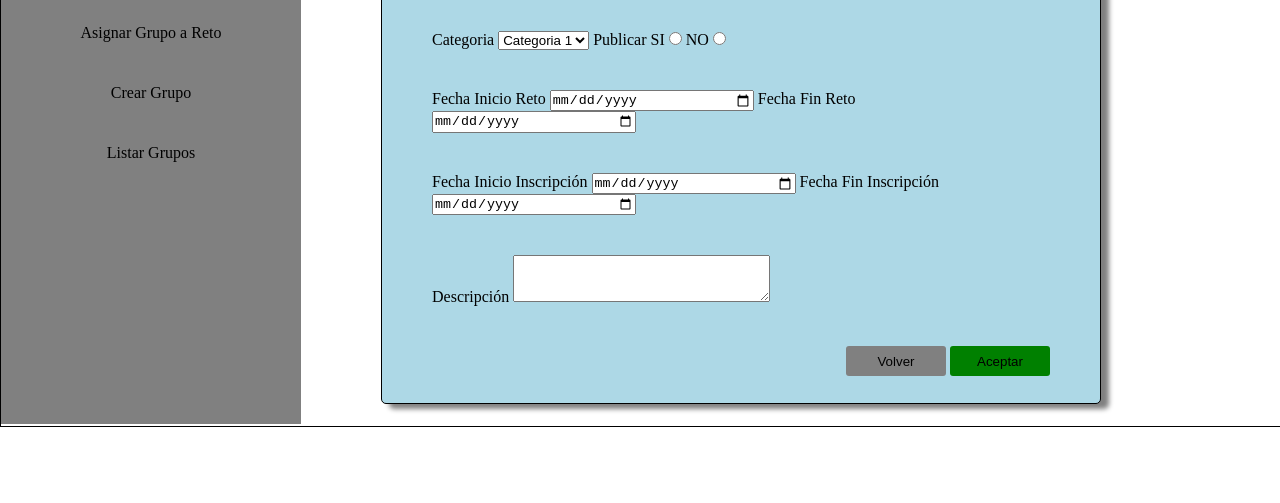
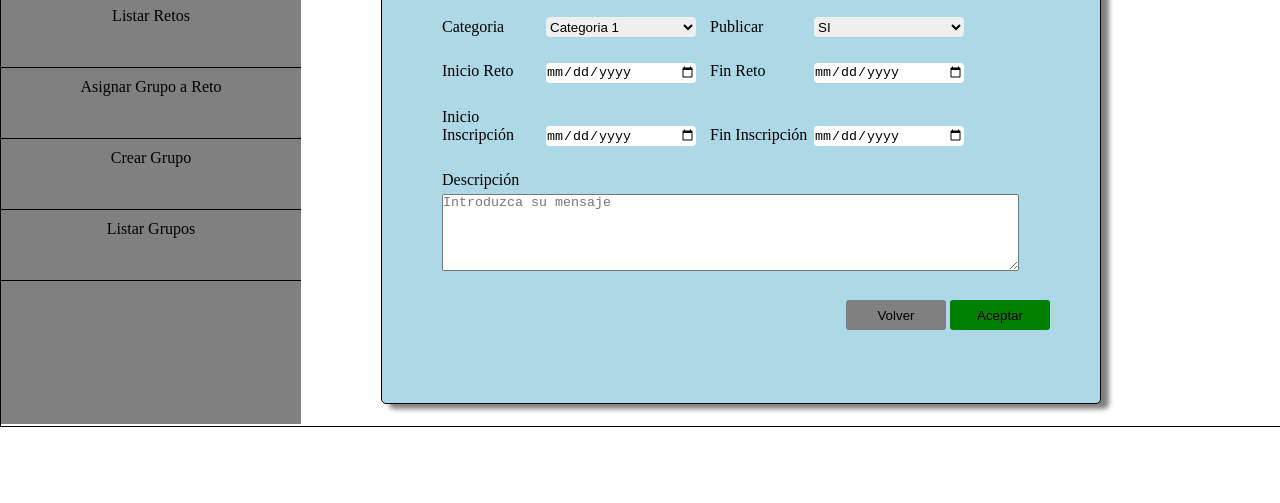
Before and after one commit to MiguelHidalgoCastro/diwretos, a plain HTML site: page index.html in a window 1280 px wide. Shown: the part 297-800 px from the top of the page. Drawn offline with Linux system fonts and the light colour scheme.

Commit message:
casi terminada en pixeles

```diff
--- a/css/styles.css
+++ b/css/styles.css
@@ -34,7 +34,7 @@ nav ul li {
 
 nav ul li a {
     display: block;
-    color: black;
+    color: white;
     text-align: center;
     padding: 14px 16px;
     text-decoration: none;
@@ -50,11 +50,12 @@ nav ul li a {
 
 .sesion {}
 
-/* Change the link color to #111 (black) on hover */
+
 .link:hover {
     background-color: #111;
 }
 
+/*Navbar vertical*/
 #navVertical {
     width: 300px;
     overflow: hidden;
@@ -68,6 +69,10 @@ nav ul li a {
     width: 300px;
 }
 
+#navVertical ul li {
+    border-bottom: 1px solid black;
+}
+
 #navVertical li a {
     display: block;
     width: 300px;
@@ -75,7 +80,12 @@ nav ul li a {
     text-decoration: none;
     text-align: center;
     color: black;
+    margin-top: 10px;
 }
+#navVertical li:hover{
+    background-color: lightblue;
+}
+
 
 /*Formulario*/
 
@@ -97,15 +107,31 @@ nav ul li a {
 }
 
 #formulario div {
-    margin-bottom: 40px;
+    margin-bottom: 25px;
 }
 
-#formulario input {
-    width: 200px;
+#formulario input,
+#formulario select {
+    border: 0;
+    width: 150px;
+    height: 20px;
+    border-radius: 4px;
 }
-#formulario input[type="radio"] {
-    width: auto;
+
+#formulario label {
+    margin-left: 10px;
+    display: inline-block;
+    width: 100px;
 }
+
+#formulario textarea {
+    margin-left: 10px;
+}
+
+#formulario p {
+    margin-bottom: 5px;
+}
+
 #botones {
     float: right;
 }
@@ -119,8 +145,6 @@ nav ul li a {
     background-color: gray;
 }
 
-
-
 #botones input {
     background-color: green;
 }
--- a/index.html
+++ b/index.html
@@ -35,14 +35,14 @@
     <div id="formulario">
         <h1>Crear Retos</h1>
         <form action="">
-            <div>
+            <div id="d1">
                 <label for="nombre">Nombre:</label>
                 <input type="text" name="nombre" id="nombre">
+
                 <label for="dirigido">Dirigido a:</label>
                 <input type="text" name="dirigido" id="dirigido">
             </div>
-
-            <div>
+            <div id="d2">
                 <label for="selectCat">Categoria</label>
                 <select name="selectCat" id="selectCat">
                     <option>Categoria 1</option>
@@ -52,36 +52,36 @@
                     <option>Categoria 5</option>
                 </select>
 
-                <label>Publicar</label>
-                <label for="si">SI</label>
-                <input type="radio" id="si" name="fav_language" value="SI">
 
-                <label for="no">NO</label>
-                <input type="radio" id="no" name="fav_language" value="NO">
+                <label for="selectPub">Publicar</label>
+                <select name="selectPub" id="selectPub">
+                    <option>SI</option>
+                    <option>NO</option>
+                </select>
+            </div>
+            <div id="d3">
+                <label for="fir">Inicio Reto</label>
+                <input type="date" id="fir" required>
+
+                <label for="ffr">Fin Reto</label>
+                <input type="date" id="ffr" required>
+            </div>
+            <div id="d4">
+                <label for="fii">Inicio Inscripción</label>
+                <input type="date" id="fii" required>
+
+                <label for="ffi">Fin Inscripción</label>
+                <input type="date" id="ffi" required>
             </div>
 
-            <div>
-                <label for="fir">Fecha Inicio Reto</label>
-                <input type="date" id="fir">
-                <label for="ffr">Fecha Fin Reto</label>
-                <input type="date" id="ffr">
-            </div>
-
-            <div>
-                <label for="fii">Fecha Inicio Inscripción</label>
-                <input type="date" id="fii">
-                <label for="ffi">Fecha Fin Inscripción</label>
-                <input type="date" id="ffi">
-            </div>
-
-            <div>
-                <label for="">Descripción</label>
-                <textarea name="" id="" cols="30" rows="3"></textarea>
+            <div id="d5">
+                <p><label for="texta">Descripción</label></p>
+                <textarea rows="5" cols="70" id="texta" name="texta" placeholder="Introduzca su mensaje"></textarea>
             </div>
 
             <div id="botones">
                 <button>Volver</button>
-                <input type="button" value="Aceptar">
+                <input type="submit" value="Aceptar">
             </div>
         </form>
     </div>
```
